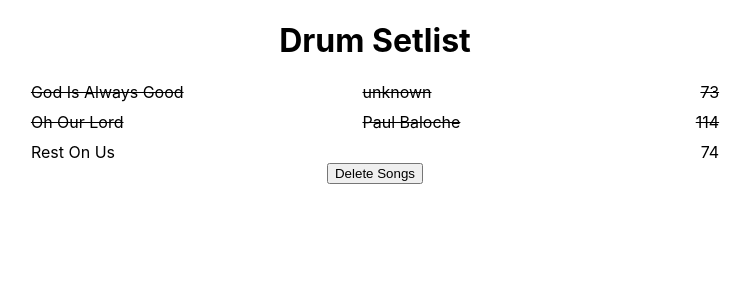
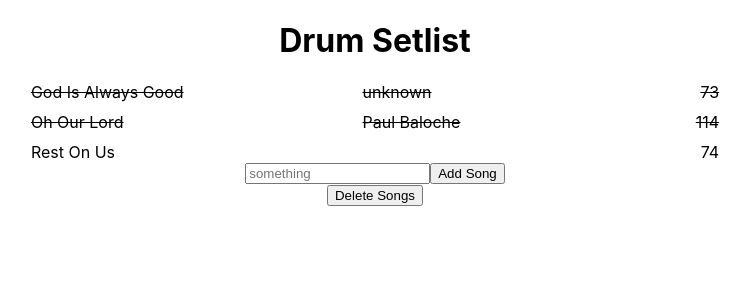
Before and after one commit to scottmo223/drum-setlist, a React (Create React App) app: page / in a window 1280 px wide. Shown: the top 300 px of the page, without its empty margins (265-1014 px from the left). Built offline with nearby package versions, Linux system fonts and the light colour scheme.

Commit message:
Adds song form - crazy things happening with keys and IDs

```diff
--- a/src/App.js
+++ b/src/App.js
@@ -31,6 +31,7 @@ function App() {
     <div className="App">
       <Header />
       <SongList songList={songList} handleToggle={handleToggle} handleFilter={handleFilter} addSong={addSong} />
+
     </div>
   );
 
--- /dev/null
+++ b/src/NewSongForm.js
@@ -0,0 +1,26 @@
+import React, { useState } from 'react'
+
+
+
+const NewSongForm = ({addSong}) => {
+    const [userInput, setUserInput] = useState('')
+
+    const handleChange = (e) => {
+        setUserInput(e.currentTarget.value)
+    }
+
+    const handleSubmit = (e) => {
+        e.preventDefault()
+        addSong(userInput)
+        setUserInput('')
+    }
+
+    return(
+        <form onSubmit={handleSubmit}>
+            <input value={userInput} type='text' onChange={handleChange} placeholder='something' />
+            <button>Add Song</button>
+        </form>
+    )
+}
+
+export default NewSongForm
--- a/src/SongList.js
+++ b/src/SongList.js
@@ -1,7 +1,8 @@
 import React from 'react'
 import Song from './Song'
+import NewSongForm from './NewSongForm'
 
-const SongList = ({ songList, handleToggle, handleFilter}) => {
+const SongList = ({ songList, handleToggle, handleFilter, addSong}) => {
     return (
         <div>
             {songList.map(song => {
@@ -9,6 +10,7 @@ const SongList = ({ songList, handleToggle, handleFilter}) => {
                     <Song song={song} handleToggle={handleToggle} key={song.id} />
                 )
             })}
+            <NewSongForm addSong={addSong} />
             <button onClick={handleFilter}>Delete Songs</button>
         </div>
     )
```
